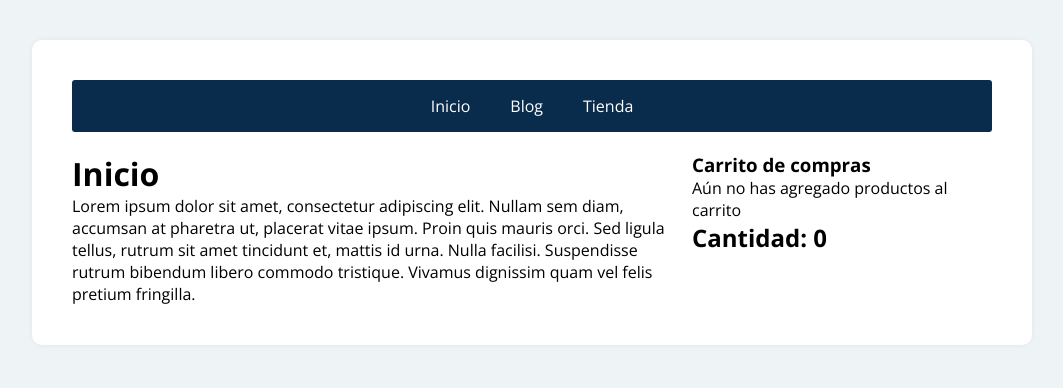
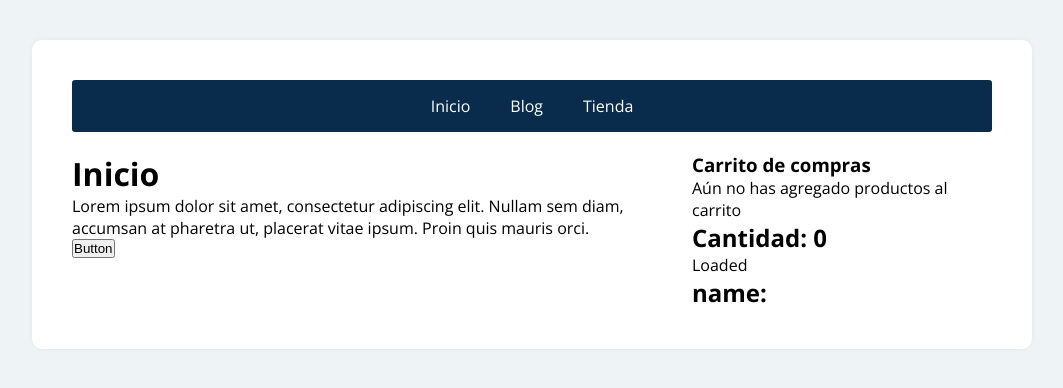
Before and after one commit to MegalLink/carrito-basico-react-redux, a React (Create React App) app: page / in a window 1280 px wide. Shown: the top 388 px of the page, without its empty margins (108-1171 px from the left). Built offline with nearby package versions, Linux system fonts and the light colour scheme.

Commit message:
Added pokemon with createAsynThunk ,and downloading data with axios

```diff
--- a/src/components/Carrito.js
+++ b/src/components/Carrito.js
@@ -2,6 +2,10 @@ import React from 'react';
 import styled from 'styled-components';
 import { useSelector } from 'react-redux';
 const Carrito = () => {
+  const { isLoading, name } = useSelector((store) => {
+    return store.pokemon;
+  });
+
   const { carrito } = useSelector((store) => {
     return store.store;
   });
@@ -9,6 +13,7 @@ const Carrito = () => {
   const { value } = useSelector((store) => {
     return store.counter;
   });
+
   return (
     <>
       <h3>Carrito de compras</h3>
@@ -25,6 +30,8 @@ const Carrito = () => {
         <p>Aún no has agregado productos al carrito</p>
       )}
       <h2> Cantidad: {value} </h2>
+      {isLoading ? <p> Loading </p> : <p>Loaded</p>}
+      <h2> name: {name}</h2>
     </>
   );
 };
--- a/src/components/Inicio.js
+++ b/src/components/Inicio.js
@@ -1,16 +1,24 @@
-import React from "react";
+import React from 'react';
+import { useDispatch } from 'react-redux';
+import { getPokemon } from '../store/reducers/pokemonReducer';
+export default function Inicio() {
+  const dispatcher = useDispatch();
 
-export default function Inicio() {
   return (
     <div>
       <h1>Inicio</h1>
       <p>
         Lorem ipsum dolor sit amet, consectetur adipiscing elit. Nullam sem
         diam, accumsan at pharetra ut, placerat vitae ipsum. Proin quis mauris
-        orci. Sed ligula tellus, rutrum sit amet tincidunt et, mattis id urna.
-        Nulla facilisi. Suspendisse rutrum bibendum libero commodo tristique.
-        Vivamus dignissim quam vel felis pretium fringilla.{" "}
+        orci.
       </p>
+      <button
+        onClick={() => {
+          dispatcher(getPokemon());
+        }}
+      >
+        Button
+      </button>
     </div>
   );
 }
--- a/src/store/constants.js
+++ b/src/store/constants.js
@@ -1,3 +1,7 @@
 export const actionsEnum = {
   addProduct: 'tienda/add',
 };
+
+export const actionsPokemonEnum = {
+  getPokemon: 'pokemon/get',
+};
--- /dev/null
+++ b/src/store/reducers/pokemonReducer.js
@@ -0,0 +1,41 @@
+import { createSlice, createAsyncThunk } from '@reduxjs/toolkit';
+import axios from 'axios';
+import { actionsPokemonEnum } from '../constants';
+const initialState = { isLoading: false, name: '' };
+
+export const getPokemon = createAsyncThunk(
+  actionsPokemonEnum.getPokemon,
+  async () => {
+    return axios.get(`https://pokeapi.co/api/v2/pokemon/ditto`).then((res) => {
+      console.log('fisrt');
+      const pokemon = res.data;
+      console.log('axios', pokemon.name);
+      return pokemon;
+    });
+  }
+);
+
+const pokemonSlice = createSlice({
+  name: 'pokemon',
+  initialState,
+  reducers: {},
+  extraReducers: (builder) => {
+    builder
+      .addCase(getPokemon.pending, (state, action) => {
+        state.isLoading = true;
+        state.name = 'PENDING!!!!!!!!!!!!!!!!!!!';
+        console.log('loading', state);
+      })
+      .addCase(
+        getPokemon.fulfilled,
+        (state, action) => {
+          state.isLoading = false;
+          state.name = action.payload.name;
+          console.log('loaded', state);
+        },
+        5000
+      );
+  },
+});
+
+export default pokemonSlice.reducer;
--- a/src/store/store.js
+++ b/src/store/store.js
@@ -1,11 +1,17 @@
 import { configureStore } from '@reduxjs/toolkit';
 import tiendaReducer from './reducers/tiendaReducer';
 import counterReducer from './reducers/counterReducer';
+import pokemomReducer from './reducers/pokemonReducer';
+
 const store = configureStore({
   middleware: (getDefaultMiddleware) =>
     getDefaultMiddleware({ serializableCheck: false }),
   devTools: true,
-  reducer: { store: tiendaReducer, counter: counterReducer },
+  reducer: {
+    store: tiendaReducer,
+    counter: counterReducer,
+    pokemon: pokemomReducer,
+  },
 });
 
 export { store };
```
Also changed, not shown: package.json (+9 -7 lines).
